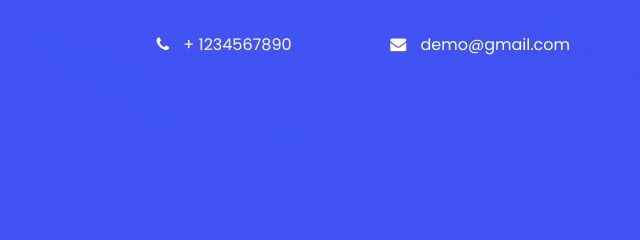
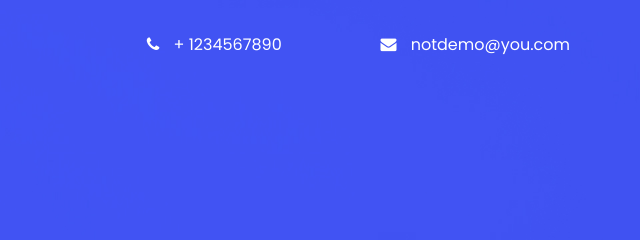
Before and after one commit to BEN00262/cloudflare-pages-take-2, a plain HTML site: page index.html in a window 1280 px wide. Shown: the top 240 px of the page, 640-1280 px from the left. Drawn offline with nearby package versions, Linux system fonts and the light colour scheme.

Commit message:
updated the email

```diff
--- a/index.html
+++ b/index.html
@@ -54,7 +54,7 @@
                   <div class="col-xl-9 col-lg-9 col-md-9 col-sm-9">
                      <ul class="informisition">
                         <li><a href="#"> <i class="fa fa-phone" aria-hidden="true"></i> + 1234567890</a></li>
-                        <li><a href="#"><i class="fa fa-envelope" aria-hidden="true"></i>  demo@gmail.com</a></li>
+                        <li><a href="#"><i class="fa fa-envelope" aria-hidden="true"></i>  notdemo@you.com</a></li>
                      </ul>
                   </div>
                </div>
```
